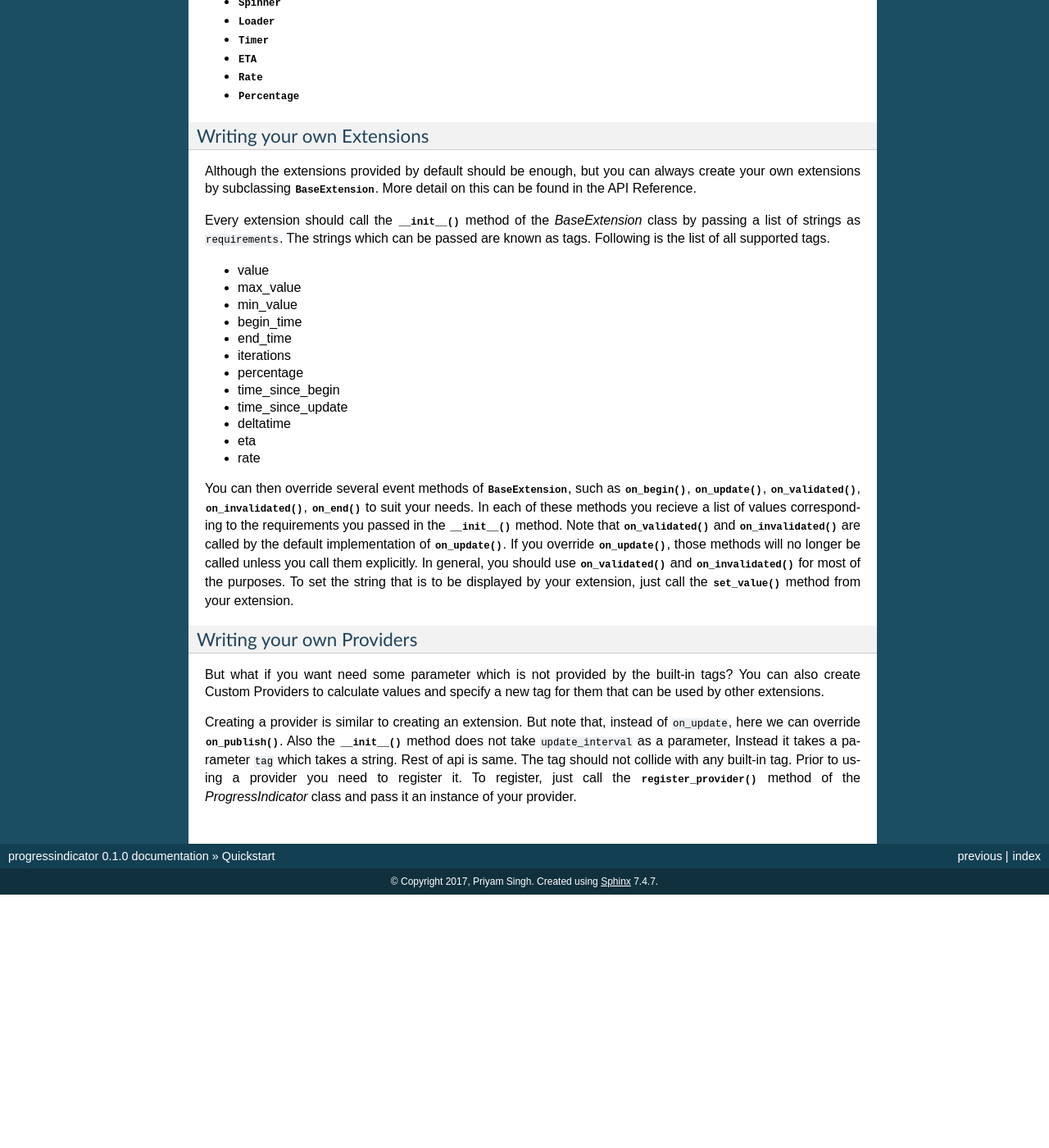
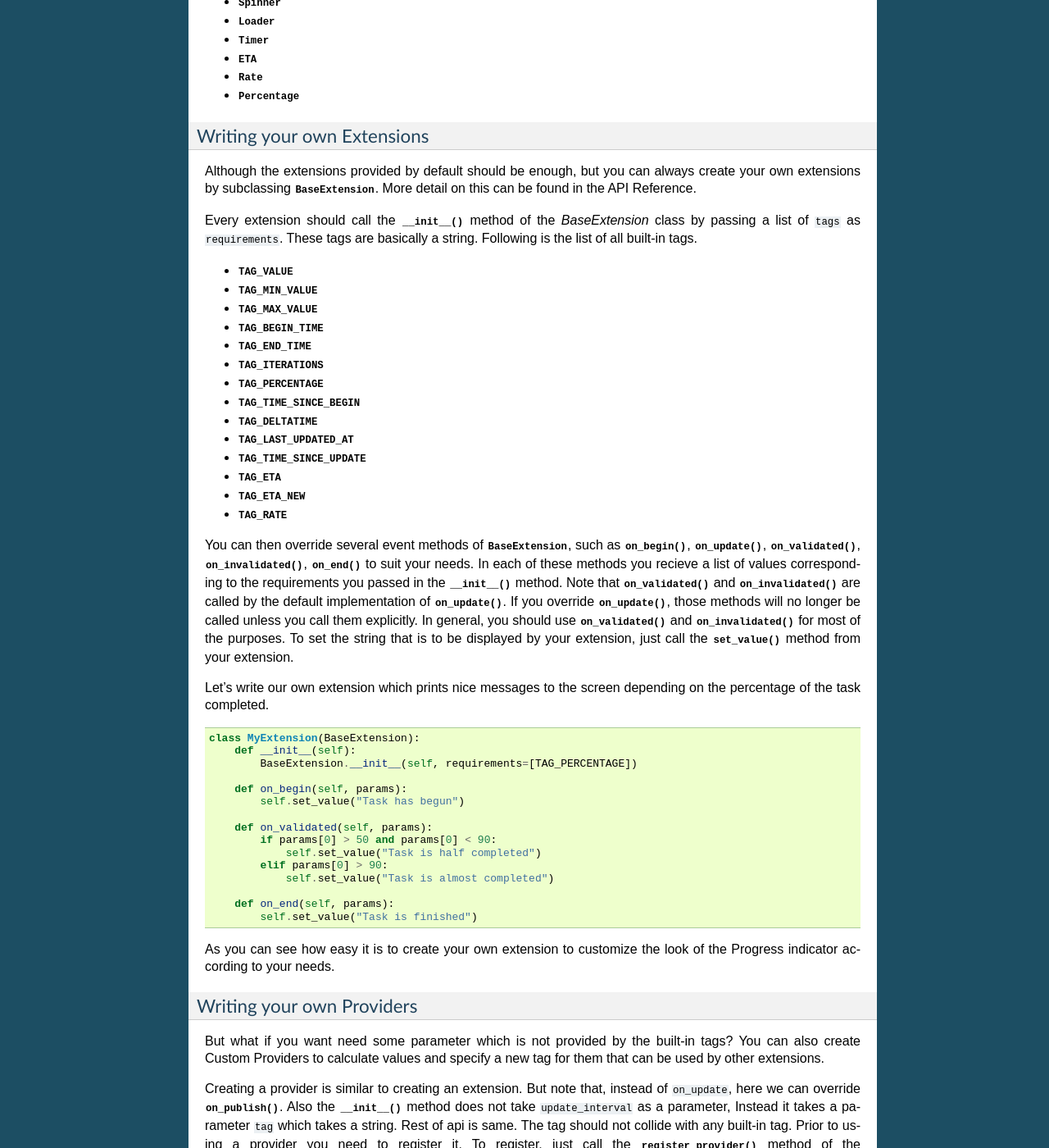
Before and after one commit to pri22296/progressindicator, a Sphinx documentation site: the page built from docs/quickstart.rst, in a window 1280 px wide and 1400 px high, scrolled down 1680 px. Shown: the whole window at 82% size. Built offline with Sphinx 7.4.7, drawn with Linux system fonts in a browser that asks for light colours; pages that are not in the unit, such as notebooks, are missing from menus; before the commit the page ends 2771 px from its top, so only the background shows below that.

Commit message:
updated docs

```diff
--- a/docs/quickstart.rst
+++ b/docs/quickstart.rst
@@ -135,22 +135,24 @@ always create your own extensions by subclassing
 in the API Reference.
 
 Every extension should call the :meth:`~.BaseExtension.__init__` method
-of the `BaseExtension` class by passing a list of strings as
-``requirements``. The strings which can be passed are known as tags.
-Following is the list of all supported tags.
+of the `BaseExtension` class by passing a list of ``tags`` as
+``requirements``. These tags are basically a string.
+Following is the list of all built-in tags.
 
-* value
-* max_value
-* min_value
-* begin_time
-* end_time
-* iterations
-* percentage
-* time_since_begin
-* time_since_update
-* deltatime
-* eta
-* rate
+* :data:`~.tags.TAG_VALUE`
+* :data:`~.tags.TAG_MIN_VALUE`
+* :data:`~.tags.TAG_MAX_VALUE`
+* :data:`~.tags.TAG_BEGIN_TIME`
+* :data:`~.tags.TAG_END_TIME`
+* :data:`~.tags.TAG_ITERATIONS`
+* :data:`~.tags.TAG_PERCENTAGE`
+* :data:`~.tags.TAG_TIME_SINCE_BEGIN`
+* :data:`~.tags.TAG_DELTATIME`
+* :data:`~.tags.TAG_LAST_UPDATED_AT`
+* :data:`~.tags.TAG_TIME_SINCE_UPDATE`
+* :data:`~.tags.TAG_ETA`
+* :data:`~.tags.TAG_ETA_NEW`
+* :data:`~.tags.TAG_RATE`
 
 You can then override several event methods of
 :class:`~.BaseExtension`, such as :meth:`~.BaseExtension.on_begin`,
@@ -168,6 +170,30 @@ for most of the purposes.
 To set the string that is to be displayed by your extension, just call
 the :meth:`~.BaseExtension.set_value` method from your extension.
 
+Let's write our own extension which prints nice messages to the screen
+depending on the percentage of the task completed.
+
+.. code:: python
+
+   class MyExtension(BaseExtension):
+       def __init__(self):
+           BaseExtension.__init__(self, requirements=[TAG_PERCENTAGE])
+
+       def on_begin(self, params):
+           self.set_value("Task has begun")
+
+       def on_validated(self, params):
+           if params[0] > 50 and params[0] < 90:
+               self.set_value("Task is half completed")
+           elif params[0] > 90:
+               self.set_value("Task is almost completed")
+
+       def on_end(self, params):
+           self.set_value("Task is finished")
+
+As you can see how easy it is to create your own extension to customize
+the look of the Progress indicator according to your needs.
+
 -------------------------------------------------------------------------
 Writing your own Providers
 -------------------------------------------------------------------------
```
Also changed, not shown: docs/index.rst (+6 -6 lines), docs/source/progressindicator.rst (+12 -4 lines), tests.py (+31 -0 lines), 1 other file.
